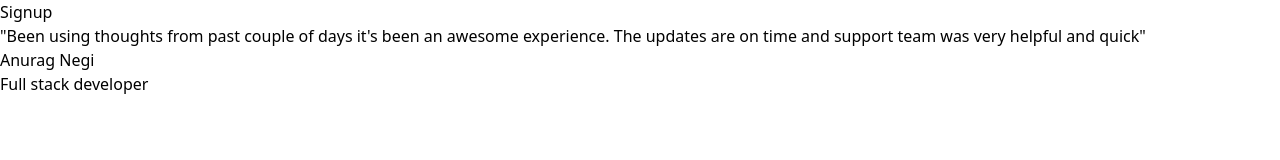
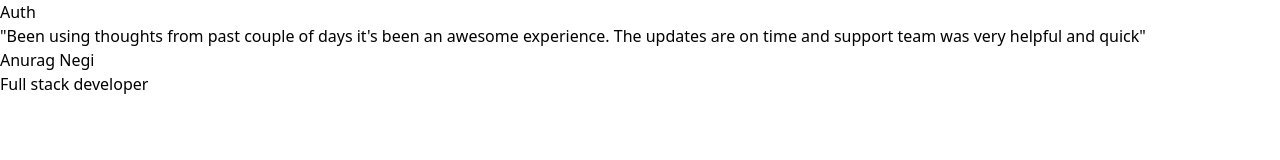
Before and after one commit to GUNGODD/thoughts, a React (Vite) app in the folder frontend/: page /signup in a window 1280 px wide. Shown: the top 160 px of the page. Built offline with nearby package versions, Linux system fonts and the light colour scheme.

Commit message:
completed quotes started auth page

```diff
--- /dev/null
+++ b/frontend/src/components/Auth.tsx
@@ -0,0 +1,5 @@
+export const Auth=()=>{
+    return <div className=" h-screen flex justify-center flex-col">
+        Auth
+    </div>
+}
--- a/frontend/src/components/Quote.tsx
+++ b/frontend/src/components/Quote.tsx
@@ -3,7 +3,7 @@ export const Quote=()=>{
         <div className="text-center font-bold text-2xl">
         "Been using thoughts from past couple of days it's been an awesome experience. The updates are on time and support team was very helpful and quick"
         </div>
-        <div className="mt-10 ml-4 font-bold text-lg">
+        <div className="mt-10 ml-4 font-bold text-md">
             Anurag Negi
         </div>
         <div className="ml-4 text-sm">
--- a/frontend/src/pages/Signup.tsx
+++ b/frontend/src/pages/Signup.tsx
@@ -1,10 +1,16 @@
+import { Auth } from "../components/Auth"
 import { Quote } from "../components/Quote"
 
 export const Signup=()=>{
     return <div className="grid grid-cols-2">
         <div className="flex justify-center text-2xl font-bold">
-            Signup
+            <div>
+                <Auth/>
+            </div>
         </div>
-        <Quote/>
+        <div className="invisible lg:visible">
+            <Quote/>
+        </div>
+
     </div>
 }
```
